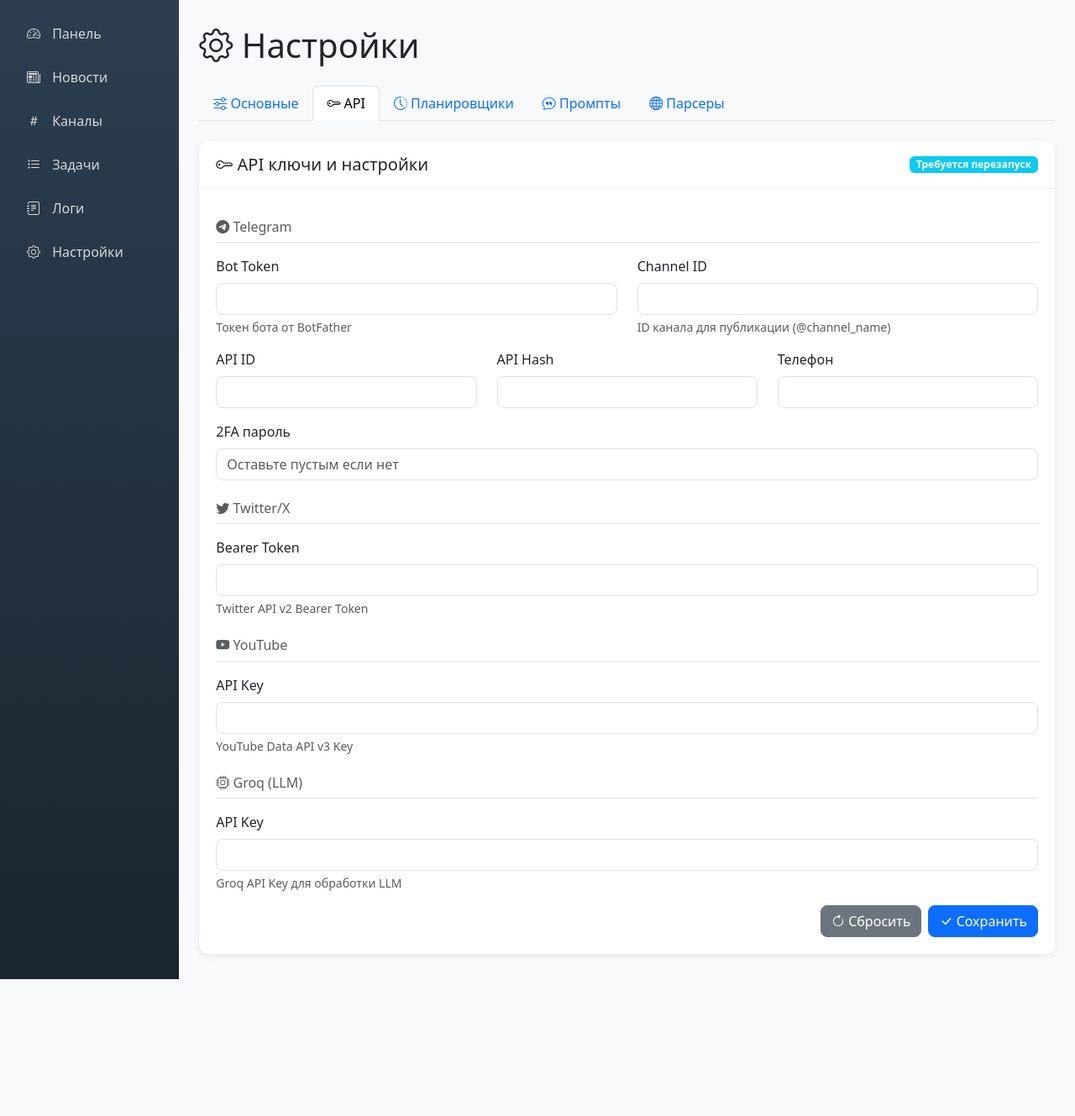
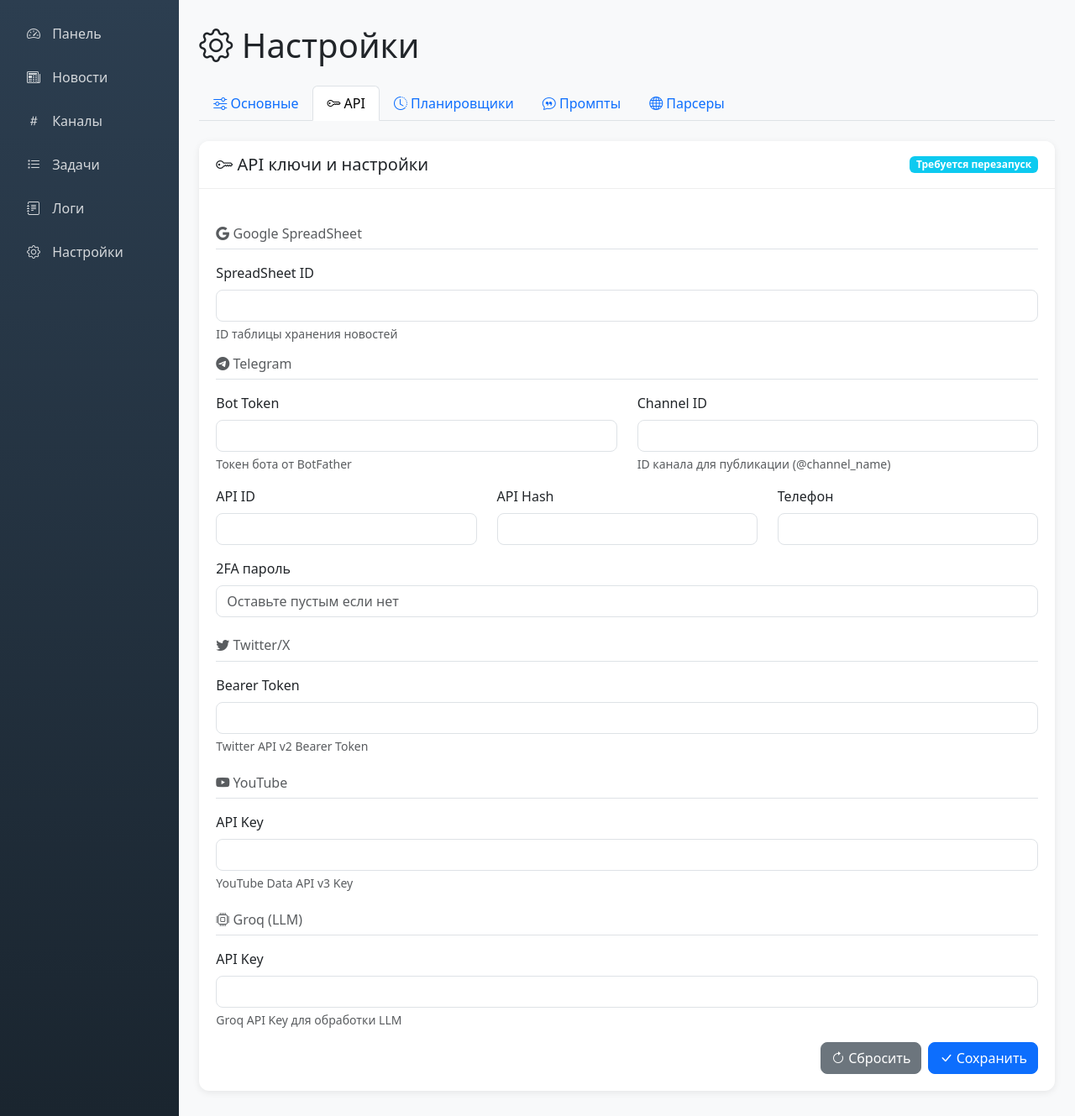
Before and after one commit to Feleti-Dev/NewsDigestApp_Lite, a Python web app: template app/web/templates/settings.html in a window 1280 px wide, after a click on "API". Shown: the whole page at 84% size. Before the commit the page ends 1166 px from the top, so only its background shows below. Run offline with Jinja, Linux system fonts and the light colour scheme; the template is opened without the code that fills it, so the values that code supplies are empty.

Commit message:
add google sheet id in settings

```diff
--- a/app/configs/config.py
+++ b/app/configs/config.py
@@ -21,7 +21,7 @@ class GoogleSheetsConfig:
     credentials_path: str = os.getenv(
         "GOOGLE_SHEETS_CREDENTIALS_PATH", "./data/credentials/google_credentials.json"
     )
-    spreadsheet_id: str = os.getenv("GOOGLE_SPREADSHEET_ID", "")
+    google_spreadsheet_id: str = os.getenv("GOOGLE_SPREADSHEET_ID", "")
     sheets_mapping: dict = field(
         default_factory=lambda: {
             "X(Twitter)": "twitter",
@@ -218,7 +218,6 @@ class Config:
             if section == 'app':
                 self.app.update_from_dict(updates)
             elif section == 'scheduler':
-
                 if 'daily_digest' in updates:
                     self.scheduler.update_digest_schedule('daily', updates['daily_digest'])
                 if 'weekly_digest' in updates:
@@ -229,6 +228,8 @@ class Config:
                 for key, value in updates.items():
                     if hasattr(self.api, key):
                         setattr(self.api, key, value)
+                    elif hasattr(self.google_sheets, key):
+                        setattr(self.google_sheets, key, value)
                     else:
                         logger.warning(f"Спорная Api настройка: {key}:{value}")
             elif section == 'parsers':
--- a/app/web/routes.py
+++ b/app/web/routes.py
@@ -772,7 +772,8 @@ async def settings_api():
             'telegram_phone': config.api.telegram_phone,
             'twitter_bearer_token': config.api.twitter_bearer_token,
             'youtube_api_key': config.api.youtube_api_key,
-            'groq_api_key': config.api.groq_api_key
+            'groq_api_key': config.api.groq_api_key,
+            'google_spreadsheet_id': config.google_sheets.google_spreadsheet_id,
         }
 
         return jsonify({
--- a/app/web/static/js/settings.js
+++ b/app/web/static/js/settings.js
@@ -63,6 +63,7 @@ function loadApiSettings() {
     $.get('/api/settings/api', function(data) {
         if (data.success && data.api) {
             const a = data.api;
+            $('#google_spreadsheet_id').val(a.google_spreadsheet_id || '');
             $('#telegram_bot_token').val(a.telegram_bot_token || '');
             $('#telegram_channel_id').val(a.telegram_channel_id || '');
             $('#telegram_api_id').val(a.telegram_api_id || '');
@@ -87,7 +88,8 @@ function saveApiSettings(e) {
         TELEGRAM_PHONE: $('#telegram_phone').val(),
         TWITTER_BEARER_TOKEN: $('#twitter_bearer_token').val(),
         YOUTUBE_API_KEY: $('#youtube_api_key').val(),
-        GROQ_API_KEY: $('#groq_api_key').val()
+        GROQ_API_KEY: $('#groq_api_key').val(),
+        GOOGLE_SPREADSHEET_ID: $('#google_spreadsheet_id').val()
     }}, 'API настройки сохранены', loadApiSettings);
 }
 
--- a/app/web/templates/settings.html
+++ b/app/web/templates/settings.html
@@ -127,6 +127,16 @@
             </div>
             <div class="card-body">
                 <form id="api-settings-form">
+                    <!-- Twitter/X -->
+                    <h6 class="mt-4 mb-3 text-muted border-bottom pb-2">
+                        <i class="bi bi-google"></i> Google SpreadSheet
+                    </h6>
+                    <div class="mb-3">
+                        <label for="google_spreadsheet_id" class="form-label">SpreadSheet ID</label>
+                        <input type="text" class="form-control" id="google_spreadsheet_id" name="google_spreadsheet_id">
+                        <div class="form-text">ID таблицы хранения новостей</div>
+                    </div>
+
                     <!-- Telegram -->
                     <h6 class="mt-3 mb-3 text-muted border-bottom pb-2">
                         <i class="bi bi-telegram"></i> Telegram
```
Also changed, not shown: app/google_sheets/client.py (+3 -4 lines).
